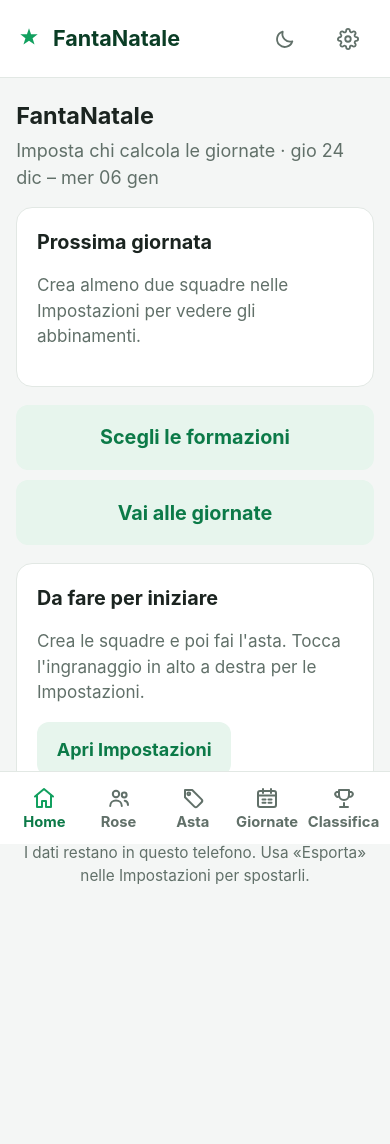
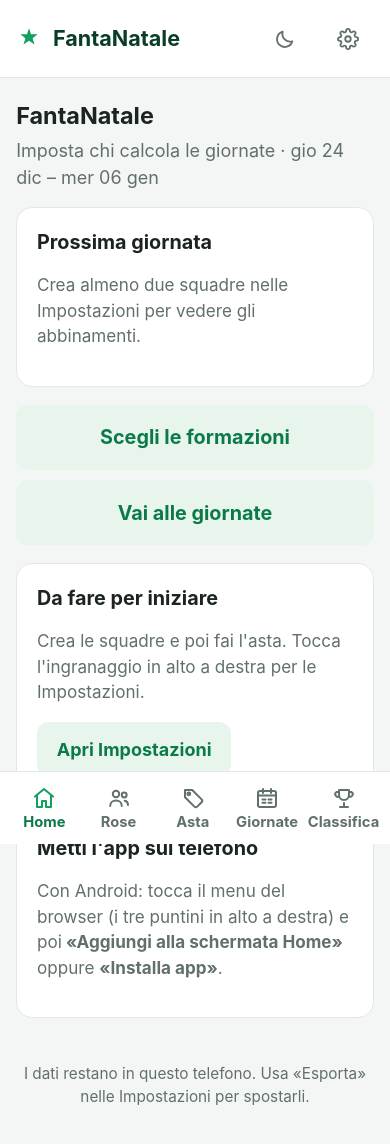
Before and after one commit to antonot7326-wq/fantanatale, a React (Vite) app: page / in a window 390 px wide. Shown: the top 1144 px of the page. Before the commit the page ends 988 px from the top, so only its background shows below. Built offline with nearby package versions, Linux system fonts and the light colour scheme.

Commit message:
Guida all'installazione in Home: pulsante diretto su Android e passi per iPhone
Co-authored-by: antonot7326-wq <antonot7326-wq@users.noreply.github.com>

```diff
--- a/src/screens/HomeScreen.jsx
+++ b/src/screens/HomeScreen.jsx
@@ -3,6 +3,7 @@ import { useApp } from '../state/store'
 import { creditsLeft, isAuctionComplete } from '../state/selectors'
 import { Card, Pill, Button } from '../ui/parts'
 import { dateRange, formatDate, isToday, scheduleForDate } from '../lib/schedule'
+import InstallCard from './InstallCard'
 
 export default function HomeScreen({ onNavigate }) {
   const { state } = useApp()
@@ -89,6 +90,8 @@ export default function HomeScreen({ onNavigate }) {
       )}
 
       {creditsSummary(state)}
+
+      <InstallCard />
     </main>
   )
 }
--- /dev/null
+++ b/src/screens/InstallCard.jsx
@@ -0,0 +1,50 @@
+import React, { useEffect, useState } from 'react'
+import { Card, Button } from '../ui/parts'
+
+// Come mettere l'app sulla schermata Home: pulsante diretto su Android
+// (quando il browser lo offre), istruzioni passo-passo su iPhone.
+export default function InstallCard() {
+  const [deferred, setDeferred] = useState(null)
+  const [installed, setInstalled] = useState(false)
+
+  useEffect(() => {
+    const onPrompt = (e) => {
+      e.preventDefault()
+      setDeferred(e)
+    }
+    const onInstalled = () => setInstalled(true)
+    if (window.matchMedia('(display-mode: standalone)').matches) setInstalled(true)
+    window.addEventListener('beforeinstallprompt', onPrompt)
+    window.addEventListener('appinstalled', onInstalled)
+    return () => {
+      window.removeEventListener('beforeinstallprompt', onPrompt)
+      window.removeEventListener('appinstalled', onInstalled)
+    }
+  }, [])
+
+  if (installed) return null
+  const isIos = /iphone|ipad|ipod/i.test(navigator.userAgent)
+
+  return (
+    <Card title="Metti l'app sul telefono">
+      {deferred ? (
+        <div className="btn-row">
+          <Button variant="primary" onClick={() => { deferred.prompt(); setDeferred(null) }}>
+            Installa FantaNatale
+          </Button>
+        </div>
+      ) : isIos ? (
+        <p className="note">
+          Con iPhone: apri questa pagina con <strong>Safari</strong>, tocca il pulsante
+          <strong> Condividi</strong> (il quadratino con la freccia in basso) e poi
+          <strong> «Aggiungi alla schermata Home»</strong>. L'app partirà a schermo intero, senza barra del browser.
+        </p>
+      ) : (
+        <p className="note">
+          Con Android: tocca il menu del browser (i tre puntini in alto a destra) e poi
+          <strong> «Aggiungi alla schermata Home»</strong> oppure <strong>«Installa app»</strong>.
+        </p>
+      )}
+    </Card>
+  )
+}
```
Also changed, not shown: 2 other files (tests, documents, lock files or other folders).
